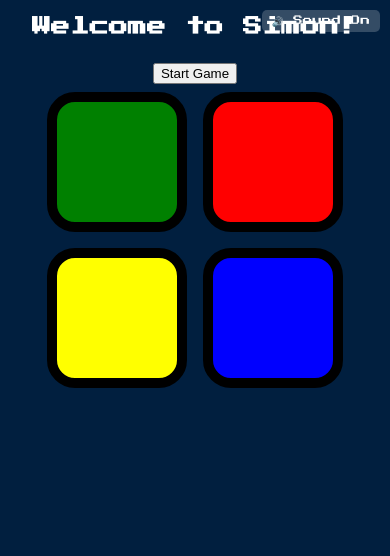
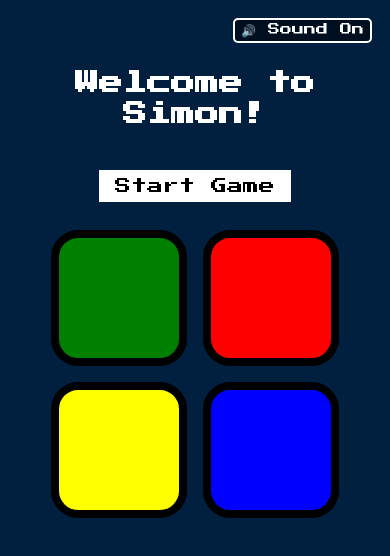
Before and after one commit to Fizzy444/simon-says, a plain HTML site: page index.html in a window 390 px wide. Both pictures are taken after a click on the button "Easy Mode". Drawn offline with nearby package versions, Linux system fonts and the light colour scheme.

Commit message:
styles.css

```diff
--- a/styles.css
+++ b/styles.css
@@ -60,71 +60,74 @@ h1, h2 {
 .difficulty-btn:hover {
     background-color: grey;
 }
-.small-text {
-    font-size: 0.6em;
-    display: block;
-    margin-top: 10px;
+
+#start-restart-btn {
+    background-color: white;
+    color: black;
+    font-size: 20px;
+    padding: 10px 20px;
+    border: none;
+    margin: 20px;
+    cursor: pointer;
+    font-family: 'Press Start 2P', cursive;
+    display: none;
+}
+
+#start-restart-btn:hover {
+    background-color: grey;
+}
+#game-screen {
+    position: relative;
+    padding-top: 80px; /* Add space at the top for the mute button */
+}
+
+#level-title {
+    margin-top: 0;
+    padding: 0 20px; /* Add padding to prevent text from touching edges */
+    line-height: 1.3; /* Better line spacing for mobile */
 }
 
 #mute-btn {
     position: absolute;
     top: 20px;
     right: 20px;
-    background: rgba(255,255,255,0.2);
-    border: none;
+    background: rgba(0, 0, 0, 0.5);
+    border: 2px solid white;
+    border-radius: 5px;
     color: white;
+    font-size: 14px; /* Smaller font for mobile */
     padding: 5px 10px;
-    border-radius: 5px;
+    cursor: pointer;
     font-family: 'Press Start 2P', cursive;
-    font-size: 0.7em;
-    cursor: pointer;
+    z-index: 10;
 }
 
-#mute-btn:hover {
-    background: rgba(255,255,255,0.3);
-}
+/* Mobile-specific adjustments */
+@media (max-width: 600px) {
+    #game-screen {
+        padding-top: 60px; /* Less padding on very small screens */
+    }
 
-@media (max-width: 600px) {
-    #level-title {
-        font-size: 1.2em;
-        line-height: 1.5;
+    h1 {
+        font-size: 1.5rem; /* Smaller heading on mobile */
+    }
+
+    #mute-btn {
+        font-size: 12px;
+        padding: 3px 6px;
+        top: 10px;
+        right: 10px;
     }
 
     .btn {
         height: 120px;
         width: 120px;
         margin: 8px;
+        border: 8px solid black;
     }
 
-    #mute-btn {
-        top: 10px;
-        right: 10px;
-        font-size: 0.6em;
+    #start-restart-btn {
+        font-size: 16px;
+        padding: 8px 16px;
     }
 }
-.restart-btn {
-    background-color: #4CAF50;
-    color: white;
-    border: none;
-    padding: 15px 32px;
-    text-align: center;
-    text-decoration: none;
-    display: inline-block;
-    font-size: 16px;
-    margin: 20px auto;
-    cursor: pointer;
-    border-radius: 5px;
-    font-family: 'Press Start 2P', cursive;
-}
-
-.restart-btn:hover {
-    background-color: #45a049;
-}
-
-.game-over .restart-btn {
-    background-color: #f44336;
-}
-
-.game-over .restart-btn:hover {
-    background-color: #d32f2f;
-}
```
